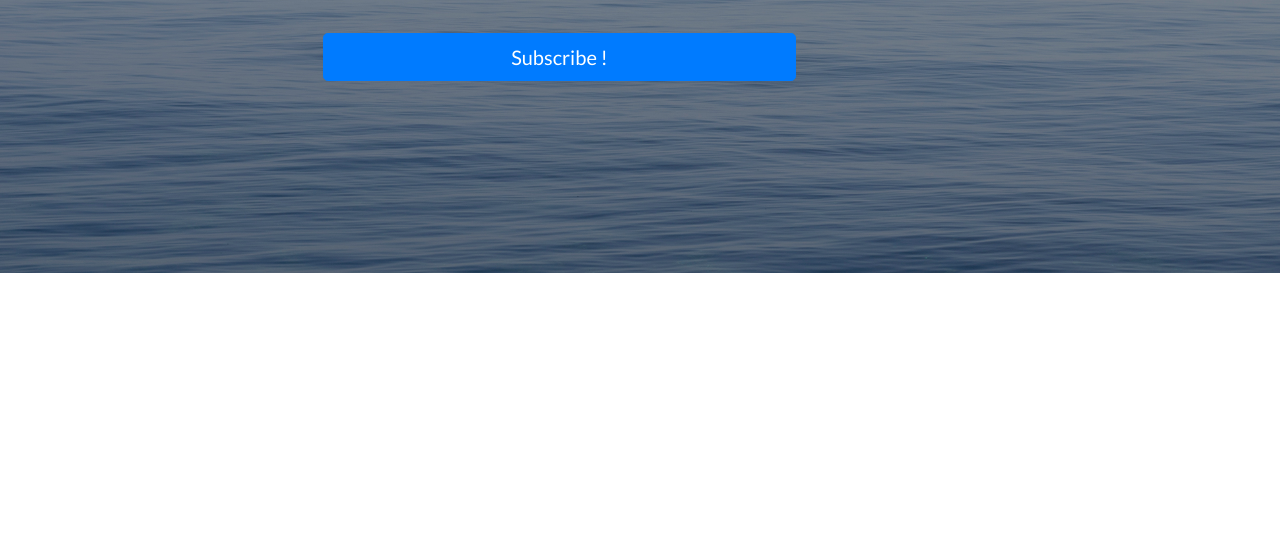
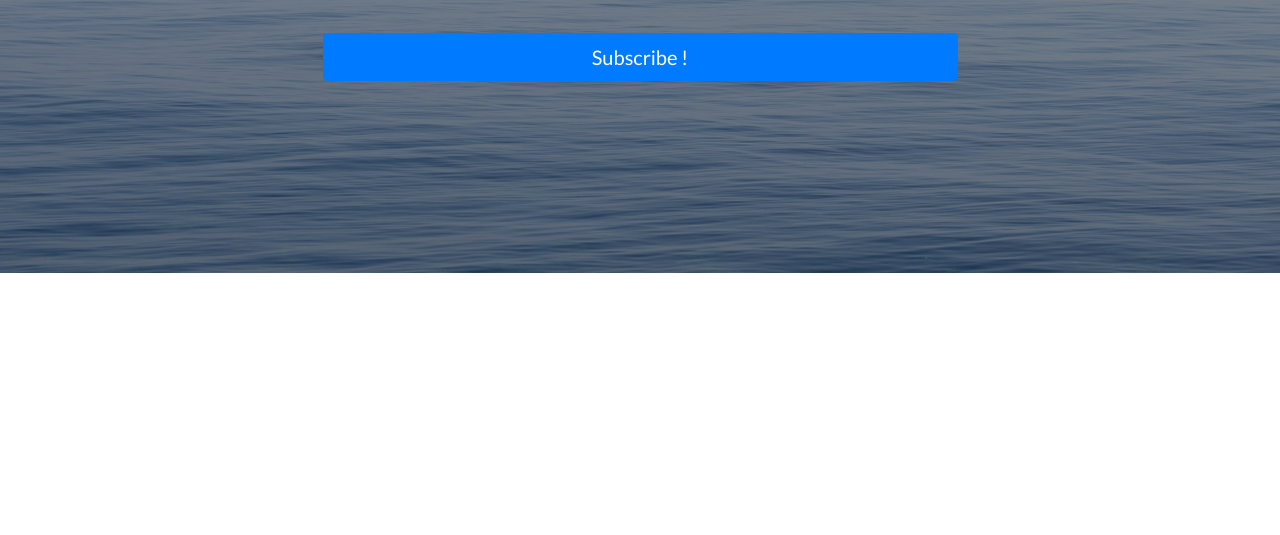
Before and after one commit to trumpo/trumpo.github.io, a website: page index.html in a window 1280 px wide. Shown: the part 265-800 px from the top of the page. Drawn offline with Linux system fonts and the light colour scheme.

Commit message:
Update index.html

```diff
--- a/index.html
+++ b/index.html
@@ -37,7 +37,7 @@
         <div class="col-md-10 col-lg-8 col-xl-7 mx-auto">
           <form>
             <div class="form-row">
-              <div class="col-12 col-md-9">
+              <div class="col-12 col-md-12">
                 <a href="newsletter-signup" class="btn btn-block btn-lg btn-primary">Subscribe !</a>
               </div>
             </div>
```
